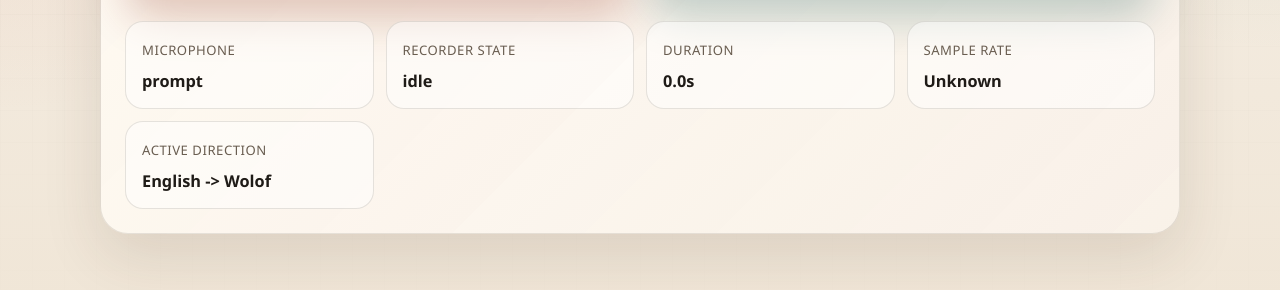
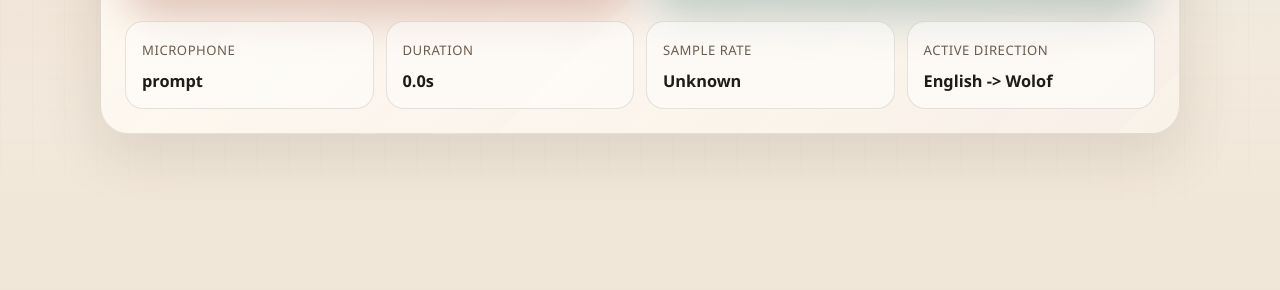
Before and after one commit to tiebingzhang/offline-translate, a plain HTML site: page webapp/index.html in a window 1280 px wide. Shown: the part 370-660 px from the top of the page. Drawn offline with Linux system fonts and the light colour scheme.

Commit message:
updated README and webapp ui

```diff
--- a/webapp/app.js
+++ b/webapp/app.js
@@ -28,7 +28,6 @@ const els = {
   statusBadge: document.querySelector("#statusBadge"),
   statusText: document.querySelector("#statusText"),
   permissionValue: document.querySelector("#permissionValue"),
-  stateValue: document.querySelector("#stateValue"),
   durationValue: document.querySelector("#durationValue"),
   sampleRateValue: document.querySelector("#sampleRateValue"),
   directionValue: document.querySelector("#directionValue"),
@@ -67,7 +66,6 @@ function formatDirection(direction) {
 
 function setUiState(nextState, detail) {
   state.uiState = nextState;
-  els.stateValue.textContent = nextState;
 
   const badge = els.statusBadge;
   badge.className = "badge";
--- a/webapp/index.html
+++ b/webapp/index.html
@@ -45,10 +45,6 @@
           <div class="meta-card">
             <span class="meta-label">Microphone</span>
             <strong id="permissionValue">Unknown</strong>
-          </div>
-          <div class="meta-card">
-            <span class="meta-label">Recorder state</span>
-            <strong id="stateValue">idle</strong>
           </div>
           <div class="meta-card">
             <span class="meta-label">Duration</span>
```
Also changed, not shown: README.md.
